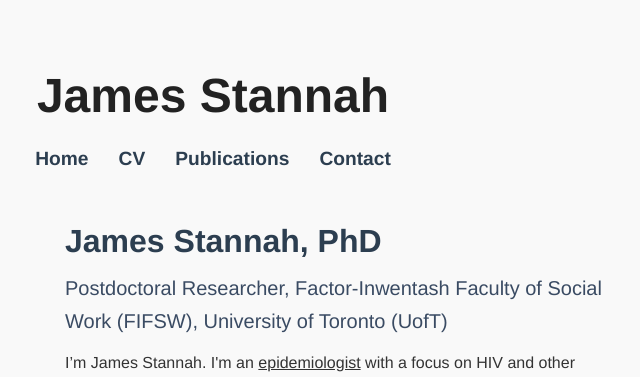
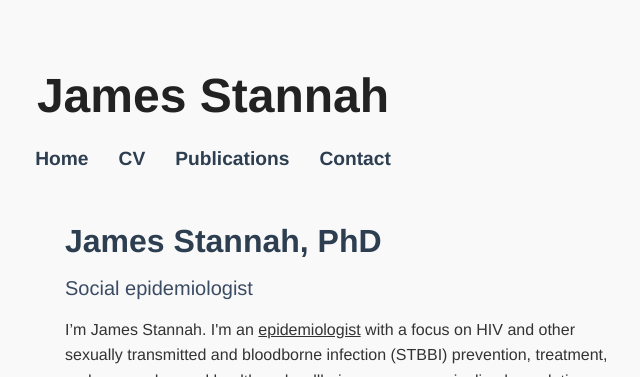
Before and after one commit to jamesstannah/jamesstannah.github.io, a Jekyll site: the page built from index.md, in a window 1280 px wide, cut to the strip 0-377 px from the top of the page. Shown: the whole strip, without its empty margins (427-1067 px from the left). Built offline with Jekyll 4.4.1, drawn with Linux system fonts in a browser that asks for light colours.

Commit message:
Update index.md
Remove postdoc title, replace with 'social epidemiologist'

```diff
--- a/index.md
+++ b/index.md
@@ -8,7 +8,7 @@ title: "Home"
 
   <div class="bio">
     <h1> James Stannah, PhD</h1>
-    <h2> Postdoctoral Researcher, Factor-Inwentash Faculty of Social Work (FIFSW), University of Toronto (UofT) </h2>
+    <h2> Social epidemiologist </h2>
 
     <p>
     I’m James Stannah. I'm an <u>epidemiologist</u> with a focus on HIV and other sexually transmitted and bloodborne infection (STBBI) prevention, treatment, and care and sexual health and wellbeing among marginalised populations, in particular LGBT+ people and women and girls. My research has explored quantifying the impacts of social and structural factors, like stigma, discrimination, violence, and criminalisation, on health and wellbeing outcomes and access to essential HIV/STI services in settings in the Global North and South. Recently, through a postdoc with the <a href="https://sshinelab.com/">SSHINE Lab</a> at UofT led by Dr. Carmen Logie, I was coordinating and analysing primary research exploring the impacts of climate-related extreme weather on resource insecurity and sexual and reproductive health outcomes among gbMSM and AGYW in Kenya. Increasingly, I am interested in understanding how we can make quantitative estimates of social and structural determinants that are useful for developing interventions and guiding policy decisions (e.g., in collaboration with mathematical modellers) and how we can better integrate qualitative insights through mixed-methods research to improve quantitative inference.
```
